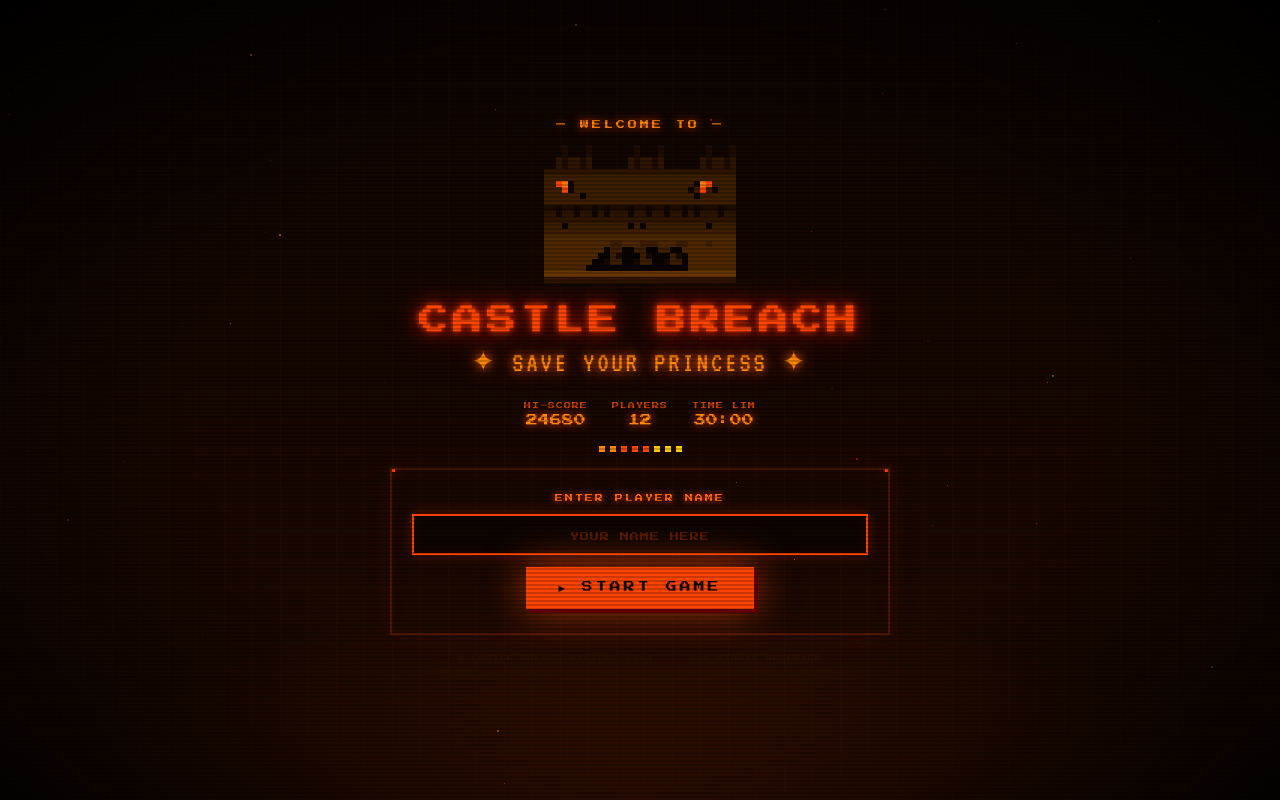
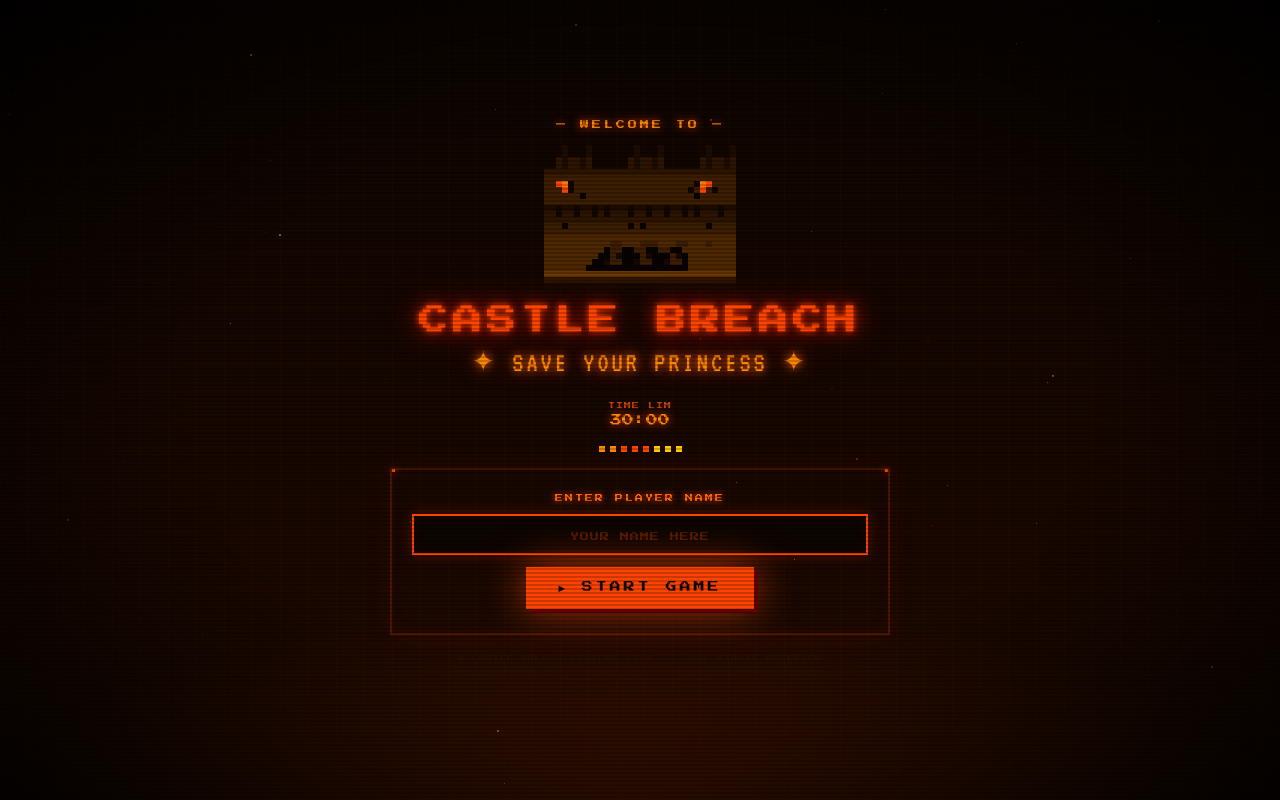
Before and after one commit to Induchoodan8546/castle_breach, a plain HTML site: page index.html in a window 1280 px wide. Drawn offline with Linux system fonts and the light colour scheme.

Commit message:
refactor: remove high score and player count display from the UI and associated game logic.

```diff
--- a/game.js
+++ b/game.js
@@ -227,28 +227,7 @@ function buildStars() {
     }
 }
 
-function animateHiScore() {
-    const el = document.getElementById('hiScore');
-    if (!el) return;
-    let val = 0;
-    const target = 24680;
-    const t = setInterval(() => {
-        val = Math.min(val + Math.floor(Math.random() * 800 + 200), target);
-        el.textContent = String(val).padStart(5, '0');
-        if (val >= target) clearInterval(t);
-    }, 60);
-}
-
-function animatePlayerCount() {
-    const el = document.getElementById('playerCount');
-    if (!el) return;
-    let count = 0;
-    const t = setInterval(() => {
-        count = Math.min(count + 1, 12);
-        el.textContent = String(count).padStart(2, '0');
-        if (count >= 12) clearInterval(t);
-    }, 200);
-}
+// Removed animateHiScore and animatePlayerCount
 
 // ── Handle START button ────────────────────────
 function handleStart() {
@@ -352,8 +331,6 @@ document.addEventListener('DOMContentLoaded', () => {
     buildCastle();
     buildDivider();
     buildStars();
-    animateHiScore();
-    animatePlayerCount();
     setupRetry();
 
     const nameInput = document.getElementById('nameInput');
--- a/index.html
+++ b/index.html
@@ -37,14 +37,6 @@
       </div>
 
       <div class="score-bar">
-        <div class="score-item">
-          <span class="score-label">HI-SCORE</span>
-          <span class="score-val" id="hiScore">00000</span>
-        </div>
-        <div class="score-item">
-          <span class="score-label">PLAYERS</span>
-          <span class="score-val" id="playerCount">00</span>
-        </div>
         <div class="score-item">
           <span class="score-label">TIME LIM</span>
           <span class="score-val">30:00</span>
```
